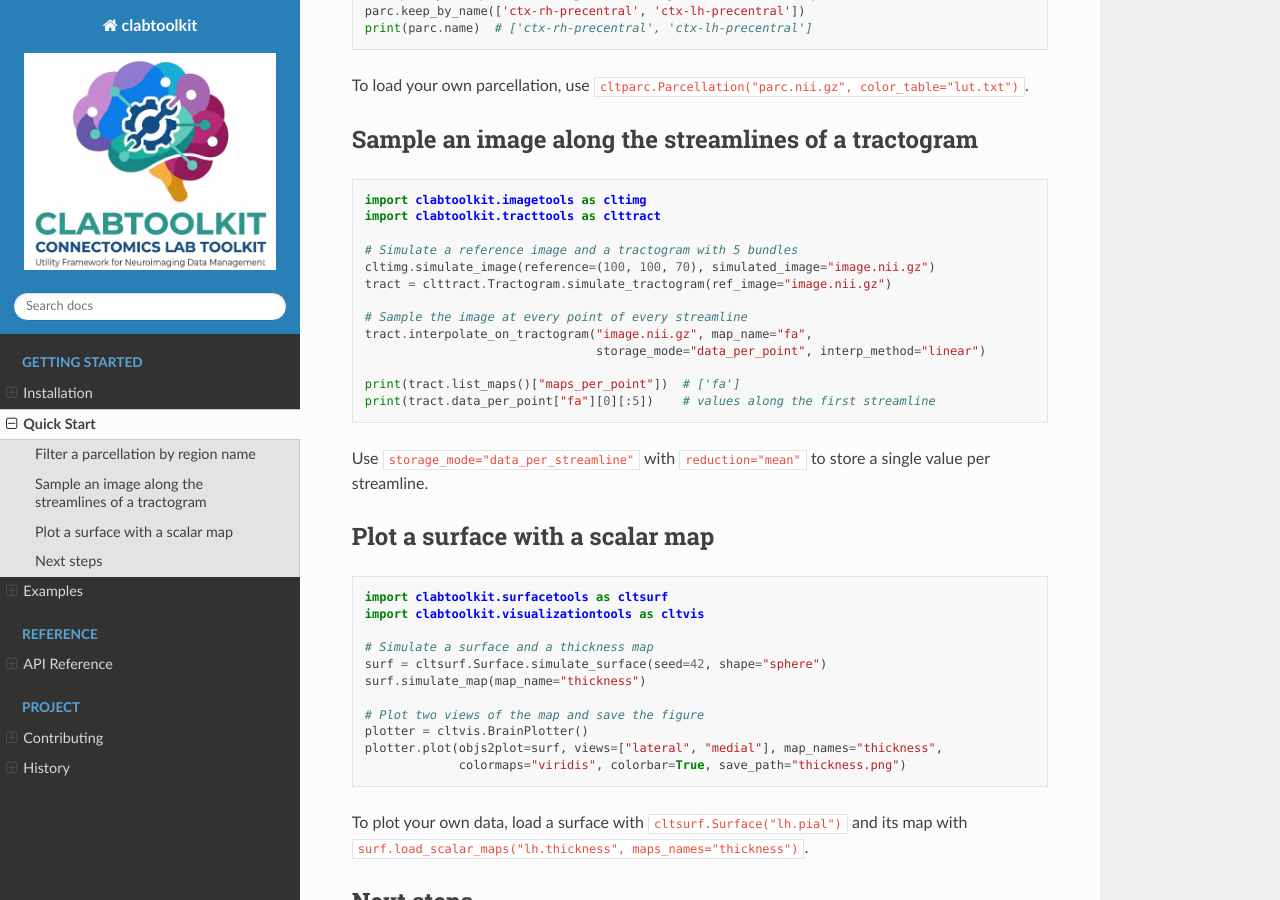
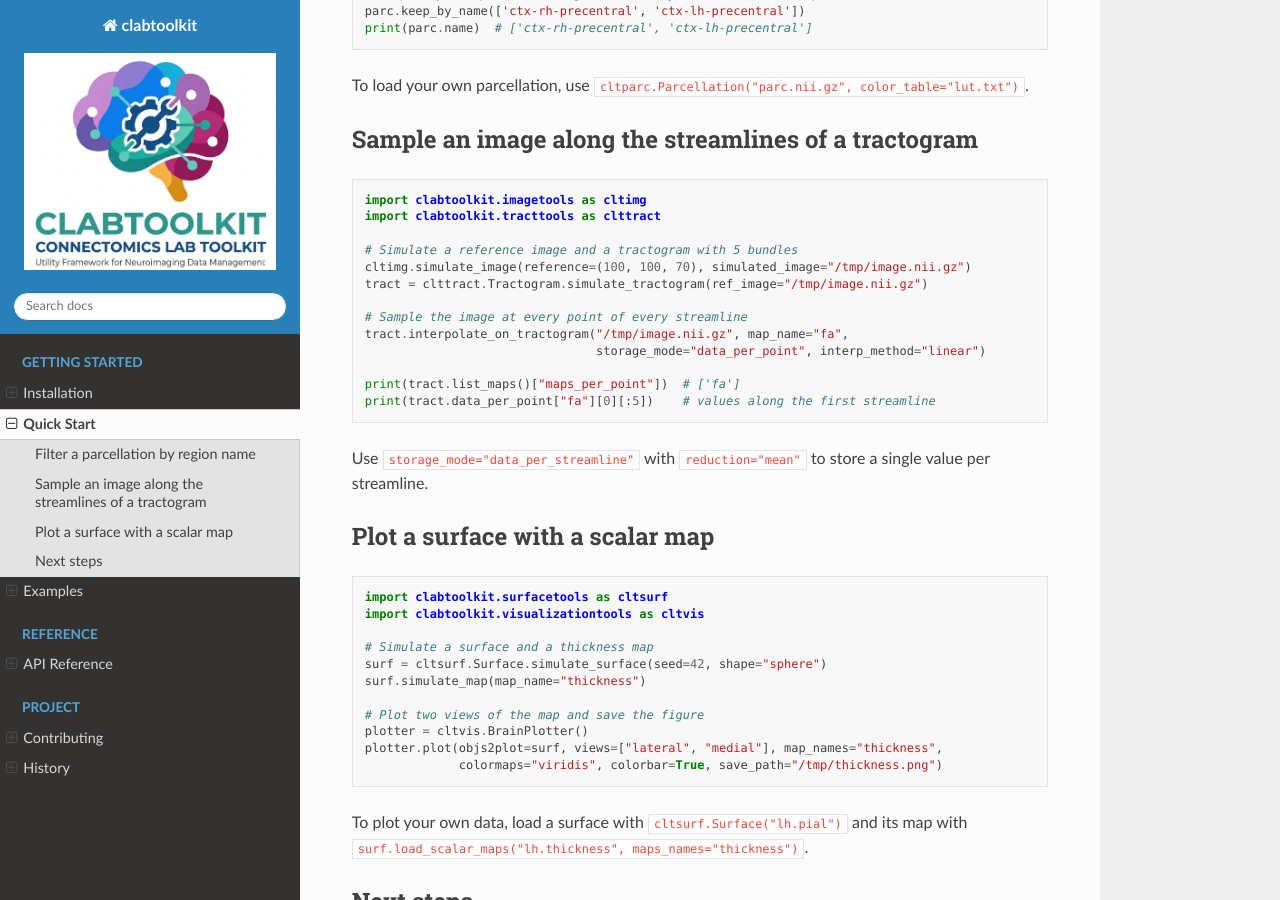
Before and after one commit to connectomicslab/clabtoolkit, a Sphinx documentation site: the page built from docs/source/quickstart.rst, in a window 1280 px wide and 900 px high, scrolled down 425 px. Built offline with Sphinx 7.4.7 and the Read the Docs theme 3.1.0, drawn with Linux system fonts in a browser that asks for light colours.

Commit message:
Write the Quick Start outputs to the /tmp folder

```diff
--- a/README.rst
+++ b/README.rst
@@ -143,11 +143,11 @@ To load your own parcellation, use ``cltparc.Parcellation("parc.nii.gz", color_t
     import clabtoolkit.tracttools as clttract
 
     # Simulate a reference image and a tractogram with 5 bundles
-    cltimg.simulate_image(reference=(100, 100, 70), simulated_image="image.nii.gz")
-    tract = clttract.Tractogram.simulate_tractogram(ref_image="image.nii.gz")
+    cltimg.simulate_image(reference=(100, 100, 70), simulated_image="/tmp/image.nii.gz")
+    tract = clttract.Tractogram.simulate_tractogram(ref_image="/tmp/image.nii.gz")
 
     # Sample the image at every point of every streamline
-    tract.interpolate_on_tractogram("image.nii.gz", map_name="fa",
+    tract.interpolate_on_tractogram("/tmp/image.nii.gz", map_name="fa",
                                     storage_mode="data_per_point", interp_method="linear")
 
     print(tract.list_maps()["maps_per_point"])  # ['fa']
--- a/docs/source/quickstart.rst
+++ b/docs/source/quickstart.rst
@@ -31,11 +31,11 @@ Sample an image along the streamlines of a tractogram
     import clabtoolkit.tracttools as clttract
 
     # Simulate a reference image and a tractogram with 5 bundles
-    cltimg.simulate_image(reference=(100, 100, 70), simulated_image="image.nii.gz")
-    tract = clttract.Tractogram.simulate_tractogram(ref_image="image.nii.gz")
+    cltimg.simulate_image(reference=(100, 100, 70), simulated_image="/tmp/image.nii.gz")
+    tract = clttract.Tractogram.simulate_tractogram(ref_image="/tmp/image.nii.gz")
 
     # Sample the image at every point of every streamline
-    tract.interpolate_on_tractogram("image.nii.gz", map_name="fa",
+    tract.interpolate_on_tractogram("/tmp/image.nii.gz", map_name="fa",
                                     storage_mode="data_per_point", interp_method="linear")
 
     print(tract.list_maps()["maps_per_point"])  # ['fa']
@@ -58,7 +58,7 @@ Plot a surface with a scalar map
     # Plot two views of the map and save the figure
     plotter = cltvis.BrainPlotter()
     plotter.plot(objs2plot=surf, views=["lateral", "medial"], map_names="thickness",
-                 colormaps="viridis", colorbar=True, save_path="thickness.png")
+                 colormaps="viridis", colorbar=True, save_path="/tmp/thickness.png")
 
 To plot your own data, load a surface with ``cltsurf.Surface("lh.pial")`` and its map with
 ``surf.load_scalar_maps("lh.thickness", maps_names="thickness")``.
```
